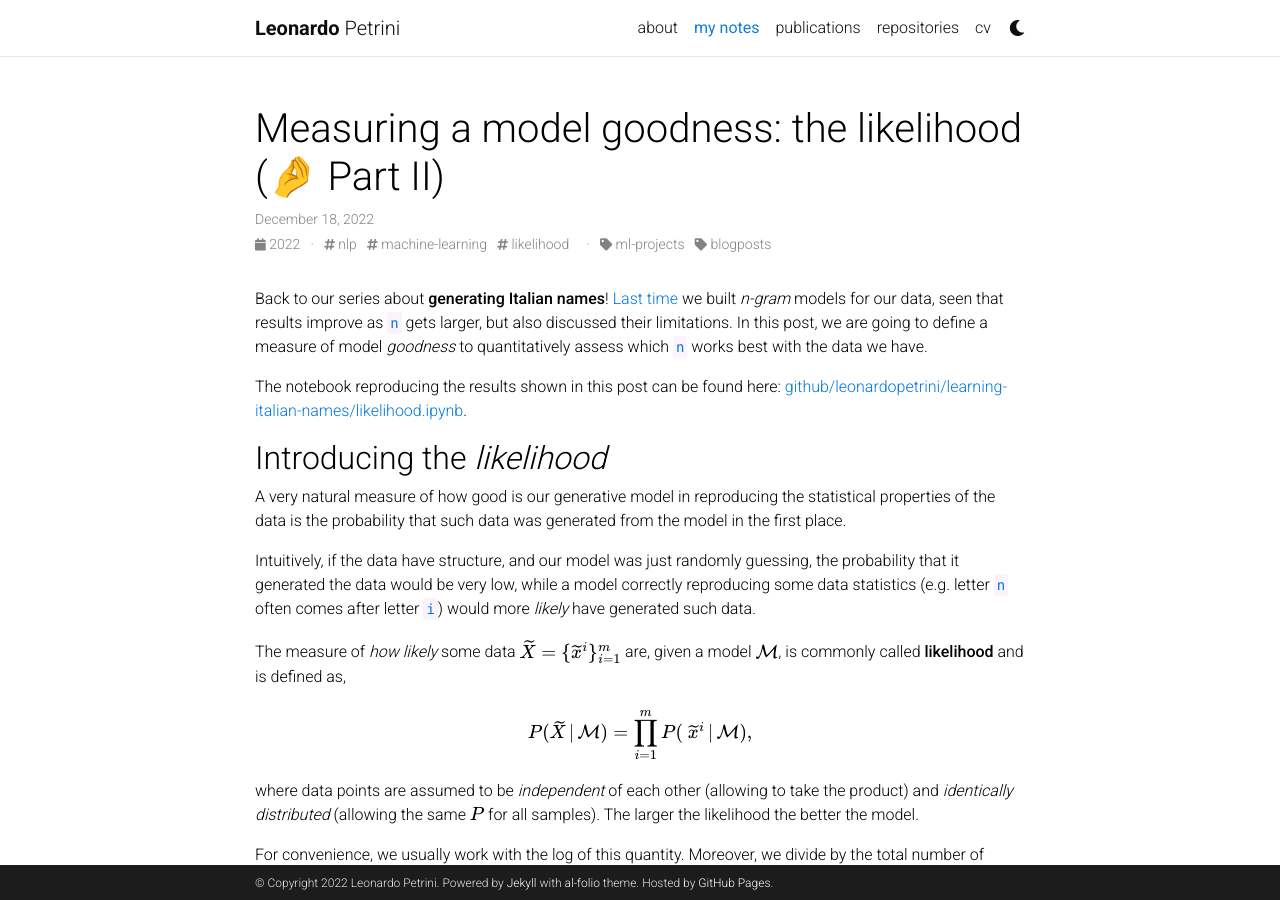
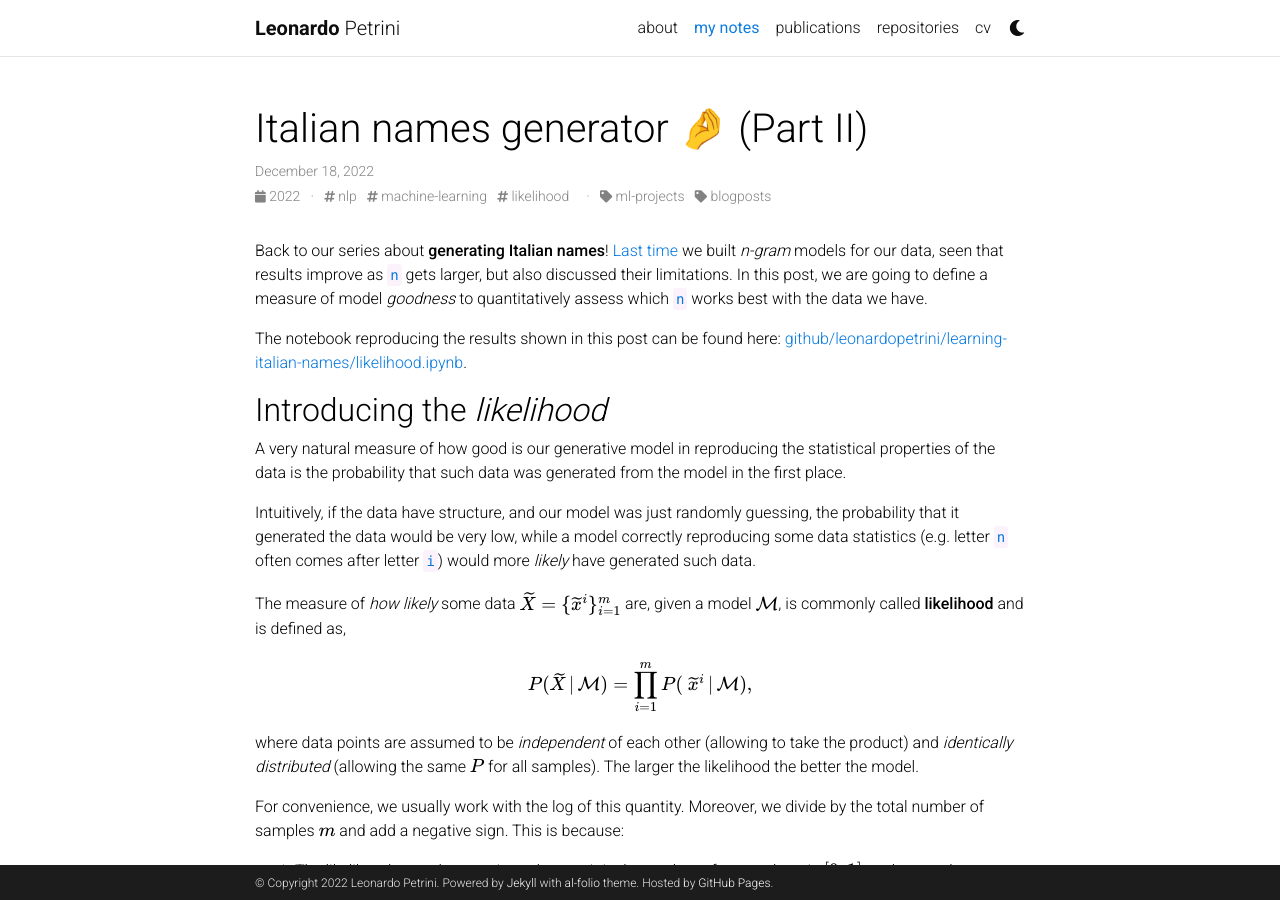
Before and after one commit to leonardopetrini/leonardopetrini.github.io, a Jekyll site: the page built from _posts/2022-12-18-likelihood.md, in a window 1280 px wide and 900 px high. Built offline with Jekyll 4.4.1, drawn with Linux system fonts in a browser that asks for light colours; full-size pictures stand in for the smaller copies a plugin makes; comment, search, counter and statistics services are not loaded; a style sheet for code colours, icons or effects is not loaded.

Commit message:
update likelihood post title

```diff
--- a/_posts/2022-12-18-likelihood.md
+++ b/_posts/2022-12-18-likelihood.md
@@ -1,8 +1,8 @@
 ---
 layout: post
-title: "Measuring a model goodness: the likelihood  (🤌 Part II)"
+title: "Italian names generator 🤌 (Part II)"
 date:   2022-12-18 8:00:00+0100
-description: measuring the *goodness* of generative models
+description: "measuring the *goodness* of generative models: the likelihood"
 tags: nlp machine-learning likelihood
 image: likelihood-def.png
 categories: ml-projects blogposts
```
